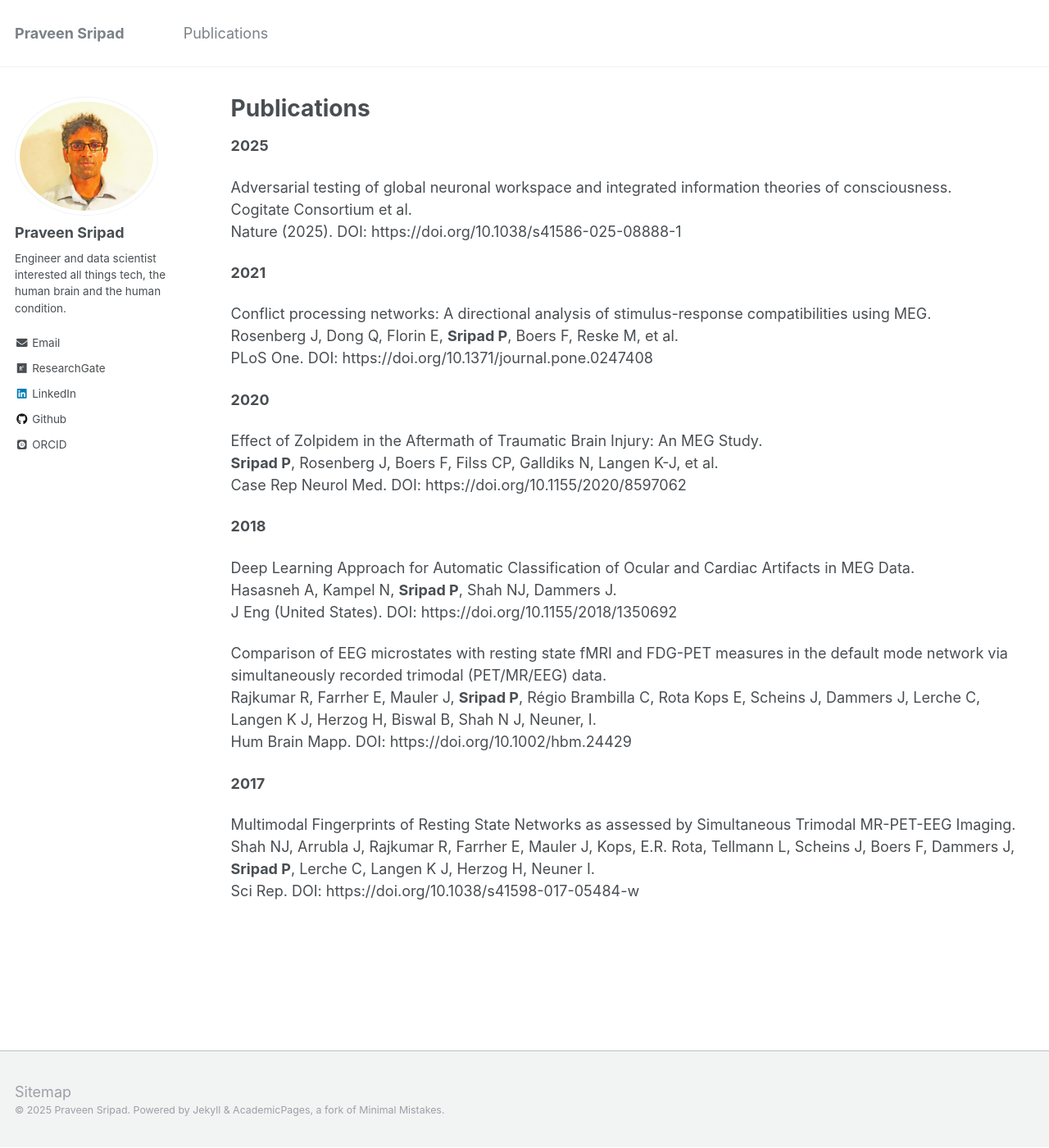
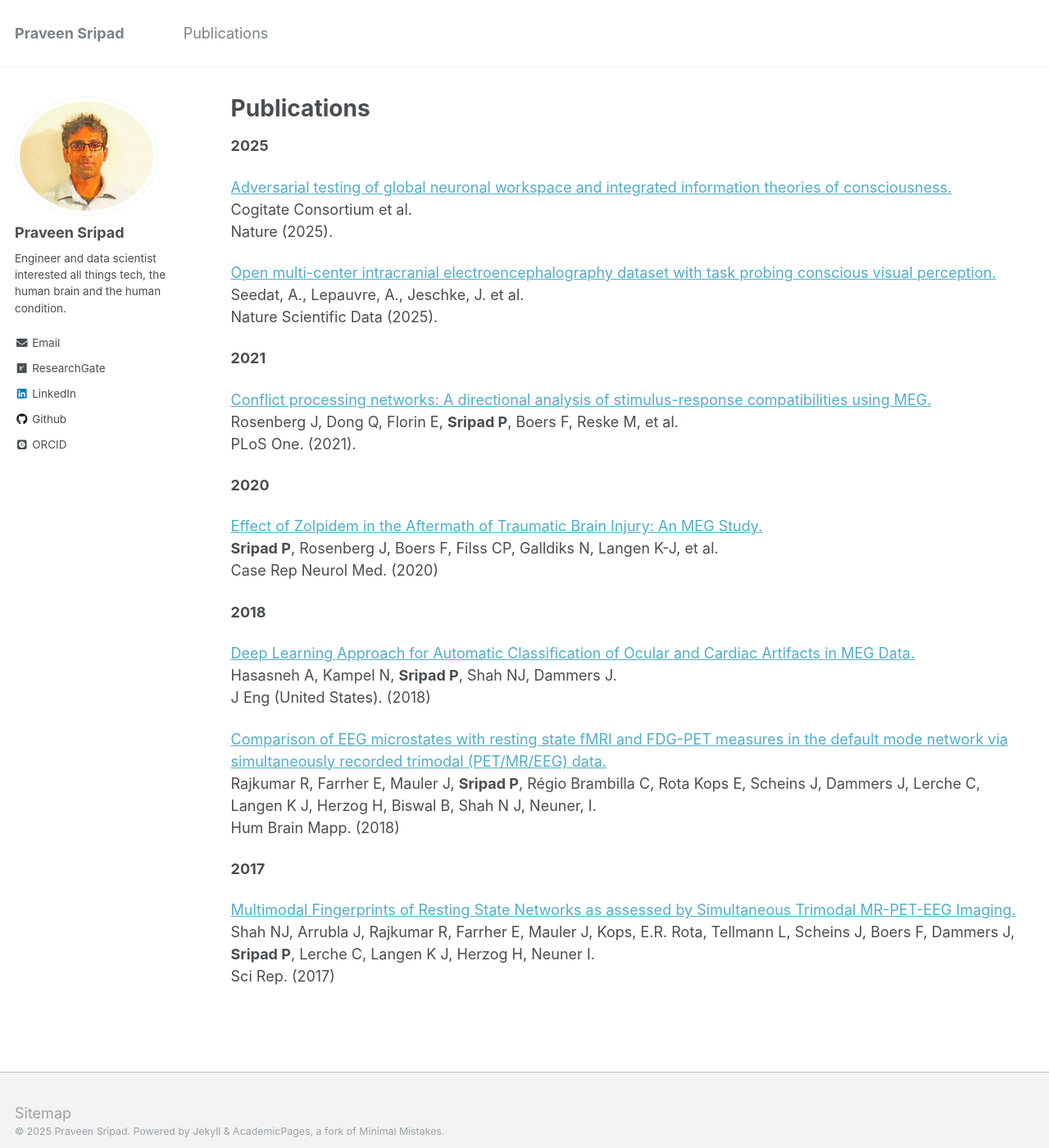
Before and after one commit to pravsripad/pravsripad.github.io, a Jekyll site: the page built from _pages/publications.md, in a window 1280 px wide and 1400 px high. Shown: the whole window at 82% size. Built offline with Jekyll 4.4.1, drawn with Linux system fonts in a browser that asks for light colours; some web fonts are replaced.

Commit message:
Update publications.md

```diff
--- a/_pages/publications.md
+++ b/_pages/publications.md
@@ -7,34 +7,38 @@ author_profile: true
 
 **2025**
 
-Adversarial testing of global neuronal workspace and integrated information theories of consciousness.<br>
+[Adversarial testing of global neuronal workspace and integrated information theories of consciousness.](https://doi.org/10.1038/s41586-025-08888-1)<br>
 Cogitate Consortium et al.<br>
-Nature (2025). DOI: https://doi.org/10.1038/s41586-025-08888-1
+Nature (2025).
+
+ [Open multi-center intracranial electroencephalography dataset with task probing conscious visual perception.](https://doi.org/10.1038/s41597-025-04833-z)<br>
+ Seedat, A., Lepauvre, A., Jeschke, J. et al.<br>
+ Nature Scientific Data (2025).
 
 **2021**
 
-Conflict processing networks: A directional analysis of stimulus-response compatibilities using MEG. <br>
+[Conflict processing networks: A directional analysis of stimulus-response compatibilities using MEG.](https://doi.org/10.1371/journal.pone.0247408)<br>
 Rosenberg J, Dong Q, Florin E, **Sripad P**, Boers F, Reske M, et al. <br>
-PLoS One. DOI: https://doi.org/10.1371/journal.pone.0247408
+PLoS One. (2021).
 
 **2020**
 
-Effect of Zolpidem in the Aftermath of Traumatic Brain Injury: An MEG Study.<br>
+[Effect of Zolpidem in the Aftermath of Traumatic Brain Injury: An MEG Study.](https://doi.org/10.1155/2020/8597062)<br>
 **Sripad P**, Rosenberg J, Boers F, Filss CP, Galldiks N, Langen K-J, et al.<br>
-Case Rep Neurol Med. DOI: https://doi.org/10.1155/2020/8597062
+Case Rep Neurol Med. (2020)
 
 **2018**
 
-Deep Learning Approach for Automatic Classification of Ocular and Cardiac Artifacts in MEG Data.<br>
+[Deep Learning Approach for Automatic Classification of Ocular and Cardiac Artifacts in MEG Data.](https://doi.org/10.1155/2018/1350692)<br>
 Hasasneh A, Kampel N, **Sripad P**, Shah NJ, Dammers J.<br>
-J Eng (United States). DOI: https://doi.org/10.1155/2018/1350692
+J Eng (United States). (2018)
 
-Comparison of EEG microstates with resting state fMRI and FDG-PET measures in the default mode network via simultaneously recorded trimodal (PET/MR/EEG) data.<br>
+[Comparison of EEG microstates with resting state fMRI and FDG-PET measures in the default mode network via simultaneously recorded trimodal (PET/MR/EEG) data.](https://doi.org/10.1002/hbm.24429)<br>
 Rajkumar R, Farrher E, Mauler J, **Sripad P**, Régio Brambilla C, Rota Kops E, Scheins J, Dammers J, Lerche C, Langen K J, Herzog H, Biswal B, Shah N J, Neuner, I.<br>
-Hum Brain Mapp. DOI: https://doi.org/10.1002/hbm.24429
+Hum Brain Mapp. (2018)
 
 **2017**
 
-Multimodal Fingerprints of Resting State Networks as assessed by Simultaneous Trimodal MR-PET-EEG Imaging.<br>
+[Multimodal Fingerprints of Resting State Networks as assessed by Simultaneous Trimodal MR-PET-EEG Imaging.](https://doi.org/10.1038/s41598-017-05484-w)<br>
 Shah NJ, Arrubla J, Rajkumar R, Farrher E, Mauler J, Kops, E.R. Rota, Tellmann L, Scheins J, Boers F, Dammers J, **Sripad P**, Lerche C, Langen K J, Herzog H, Neuner I.<br>
-Sci Rep. DOI: https://doi.org/10.1038/s41598-017-05484-w
+Sci Rep. (2017)
```
